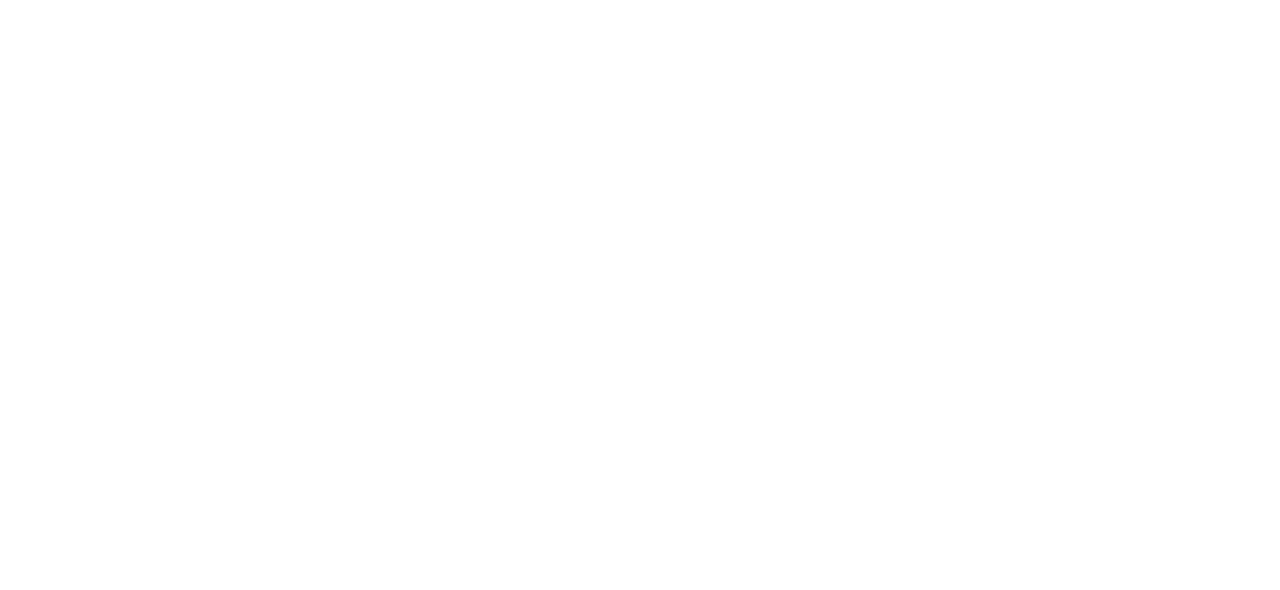
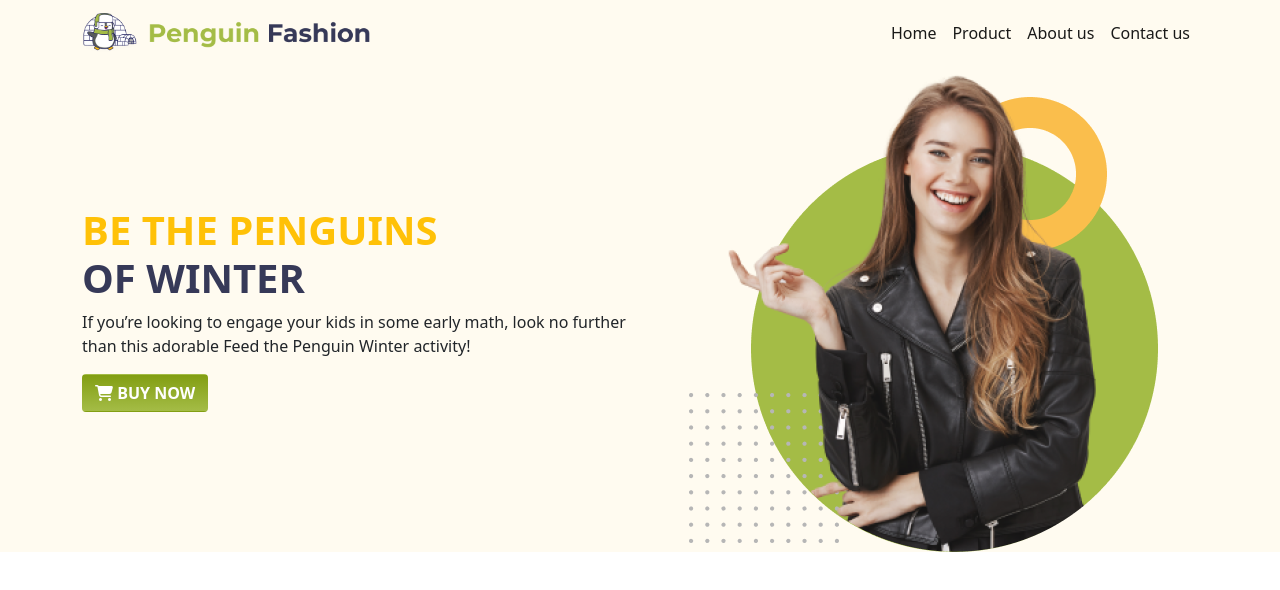
Before and after one commit to limaakter1/penguin-fashion-bootstrap, a plain HTML site: page index.html in a window 1280 px wide. Drawn offline with nearby package versions, Linux system fonts and the light colour scheme.

Commit message:
header section added

```diff
--- a/index.html
+++ b/index.html
@@ -5,13 +5,62 @@
     <meta http-equiv="X-UA-Compatible" content="IE=edge">
     <meta name="viewport" content="width=device-width, initial-scale=1.0">
     <title>Penguin Fashion</title>
+    <!-- style css link -->
+    <link rel="stylesheet" href="style.css">
     <!-- favicon link  -->
     <link rel="shortcut icon" href="images/logo.png" type="image/x-icon">
     <!-- bootstrap css -->
     <link href="https://cdn.jsdelivr.net/npm/bootstrap@5.1.3/dist/css/bootstrap.min.css" rel="stylesheet" integrity="sha384-1BmE4kWBq78iYhFldvKuhfTAU6auU8tT94WrHftjDbrCEXSU1oBoqyl2QvZ6jIW3" crossorigin="anonymous">
+    <!-- font awesome -->
+    <script src="https://kit.fontawesome.com/d7e9c5fecb.js" crossorigin="anonymous"></script>
 </head>
 <body>
+    <header class="header-bg-color">
+        <nav class="navbar navbar-expand-lg navbar-light ">
+                <div class="container">
+                  <a class="navbar-brand" href="#"><img class="img-fluid" src="images/logo.png" alt="" width="290px" ></a>
+                  <button class="navbar-toggler" type="button" data-bs-toggle="collapse" data-bs-target="#navbarSupportedContent" aria-controls="navbarSupportedContent" aria-expanded="false" aria-label="Toggle navigation">
+                    <span class="navbar-toggler-icon"></span>
+                  </button>
+                  <div class="collapse navbar-collapse" id="navbarSupportedContent">
+                    <ul class="navbar-nav ms-auto mb-2 mb-lg-0 ">
+                      <li class="nav-item">
+                        <a class="nav-link active" aria-current="page" href="#">Home</a>
+                      </li>
+                      <li class="nav-item">
+                        <a class="nav-link active" aria-current="page" href="#">Product</a>
+                      </li>
+                      <li class="nav-item">
+                        <a class="nav-link active" aria-current="page" href="#">About us</a>
+                      </li>
+                      <li class="nav-item">
+                        <a class="nav-link active" aria-current="page" href="#">Contact us</a>
+                      </li>
+                    </ul>
+                   </div>
+                </div>
+              </nav>
+              <section class="container">
+                <div class="row d-flex align-items-center">
+                  <div class="col-lg-6 col-md-12">
+                    <div>
+                        <h1 class="fw-bold"><span class="text-warning">BE THE PENGUINS </span>
+                           <br>
+                            <span class="winter-color">OF WINTER</span>
+                        </h1>
+                        <p>
+                            If you’re looking to engage your kids in some early math, look no further than this adorable Feed the Penguin Winter activity!
+                        </p>
+                        <button class="btn btn-color text-white fw-bold"><i class="fas fa-shopping-cart"></i>  BUY NOW</button>
+                    </div>
+                  </div>
+                  <div class="col-lg-6 col-md-12 d-flex justify-content-center">
+                      <img class="img-fluid " src="images/model.png" alt="">
+                  </div>
+                </div>
+              </section>
 
+    </header>
     <!-- bootstrap js -->
     <script src="https://cdn.jsdelivr.net/npm/bootstrap@5.1.3/dist/js/bootstrap.bundle.min.js" integrity="sha384-ka7Sk0Gln4gmtz2MlQnikT1wXgYsOg+OMhuP+IlRH9sENBO0LRn5q+8nbTov4+1p" crossorigin="anonymous"></script>
 </body>
--- /dev/null
+++ b/style.css
@@ -0,0 +1,9 @@
+.header-bg-color {
+  background-color: #fffbf0;
+}
+.winter-color {
+  color: #363958;
+}
+.btn-color {
+  background-image: linear-gradient(#829e12, #a4bc46);
+}
```
